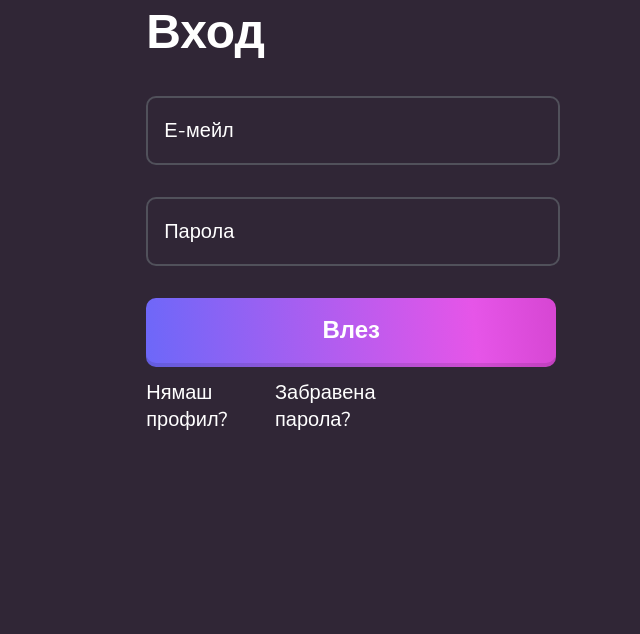
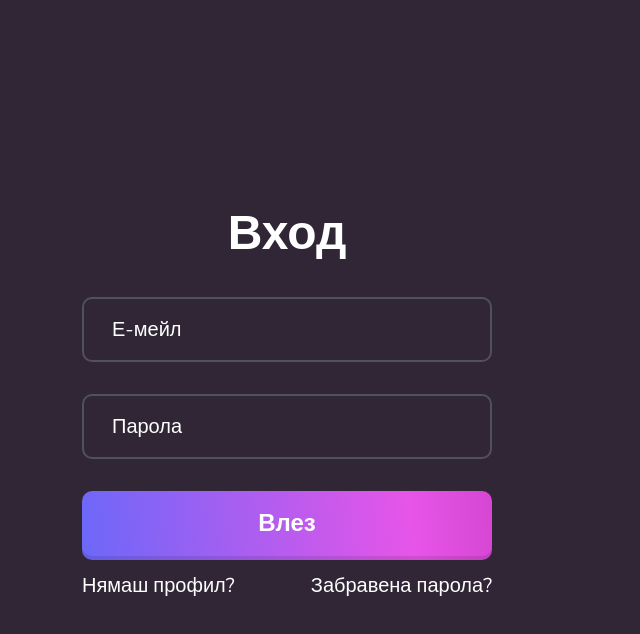
Before and after one commit to kristiyanivanovx/itbgnews, a Next.js app in the folder client/: page /login in a window 1280 px wide. Shown: the top 634 px of the page, without its empty margins (353-993 px from the left). Built offline with nearby package versions, Linux system fonts and the light colour scheme.

Commit message:
added styles

```diff
--- a/client/styles/globals.css
+++ b/client/styles/globals.css
@@ -3,6 +3,7 @@
 * {
     margin: 0;
     padding: 0;
+    box-sizing: border-box;
 }
 
 :root {
@@ -66,6 +67,7 @@ image {
     width: 0;
     height: 0;
 }
+
 .container {
     width: 90%;
     max-width: 1600px;
@@ -128,10 +130,12 @@ image {
     font-size: 30px;
 
 }
+
 .nav__item:hover {
     color: var(--clr-white);
     cursor: pointer;
 }
+
 .nav__list {
     list-style: none;
     color: var(--clr-grey);
@@ -144,14 +148,17 @@ image {
 .nav__icon {
     padding-right: .5rem;
 }
+
 .article__regular {
     background: var(--clr-main);
     height: 194px;
     margin-bottom: 0.5rem;
 }
+
 .article__title {
     width: 85%;
 }
+
 .article__votes {
     display: flex;
     flex-direction: column;
@@ -181,7 +188,7 @@ image {
 }
 
 .article__information__icon {
-    padding-right: .5rem ;
+    padding-right: .5rem;
 }
 
 .col {
@@ -191,7 +198,7 @@ image {
 }
 
 .icon__search {
-    font-size: xx-large !important;
+    font-size: xx-large;
 }
 
 
@@ -226,7 +233,7 @@ image {
     border-radius: 10px;
 }
 
-.auth__btn--text{
+.auth__btn--text {
     position: absolute;
     left: 0;
     right: 0;
@@ -242,17 +249,25 @@ image {
 }
 
 .auth {
-    /*display: flex;*/
-    /*flex-direction: column;*/
-    /*justify-content: center;*/
-    /*align-items: center;*/
+    display: flex;
+    flex-direction: column;
+    justify-content: center;
+    align-items: center;
+    margin: auto;
+    min-height: 100vh;
     /*margin-top: 15%;*/
-    width: 22%;
-    margin: auto;
+    /*width: 22%;*/
+    /*height: 100%;*/
     /*display: flex;*/
     /*justify-content: center;*/
     /*align-items: center;*/
     /*border: 1px solid red;*/
+    /*margin-left: auto;*/
+    /*margin-right: auto;*/
+    /*display: table;*/
+
+
+
 }
 
 .auth__title {
@@ -266,7 +281,6 @@ image {
 .auth__input {
     display: flex;
     flex-direction: column;
-
 }
 
 .user__input {
@@ -274,7 +288,7 @@ image {
     height: 65px;
     color: var(--clr-white);
     font-weight: var(--fw-reg);
-    /*padding-left: 1.75rem ;*/
+    padding-left: 1.75rem ;
     border: 2px solid var(--clr-grey);
     border-radius: 10px;
     margin: 1rem 0;
@@ -283,9 +297,9 @@ image {
 
 
 .user__input::placeholder {
-    padding-left: 1rem;
     color: var(--clr-white);
 }
+
 .auth__links {
     display: flex;
     justify-content: space-between;
@@ -328,7 +342,7 @@ image {
     border-radius: 10px;
 }
 
-.exit__btn--text{
+.exit__btn--text {
     position: absolute;
     left: 0;
     right: 0;
@@ -370,6 +384,7 @@ image {
     object-fit: cover;
     border: 1px solid red;
 }
+
 .user__information {
     width: 70%;
 }
@@ -391,3 +406,7 @@ image {
     display: flex;
     justify-content: space-between;
 }
+
+.svg-inline--fa :global {
+    font-size: unset;
+}
```
